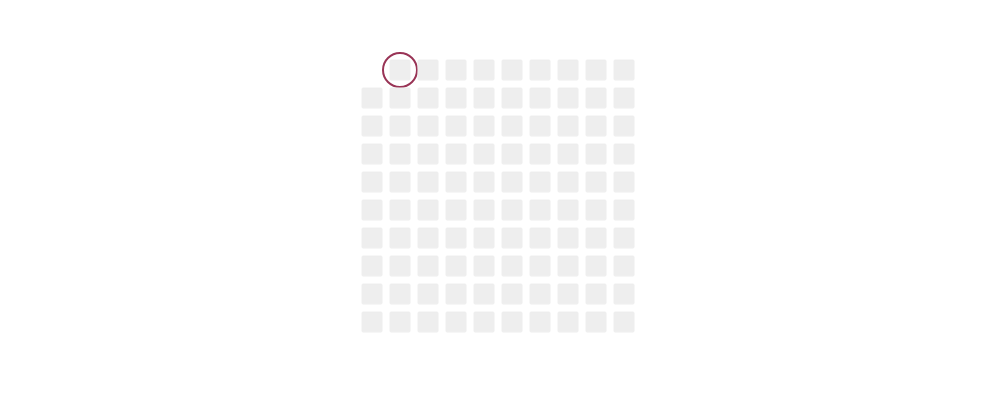
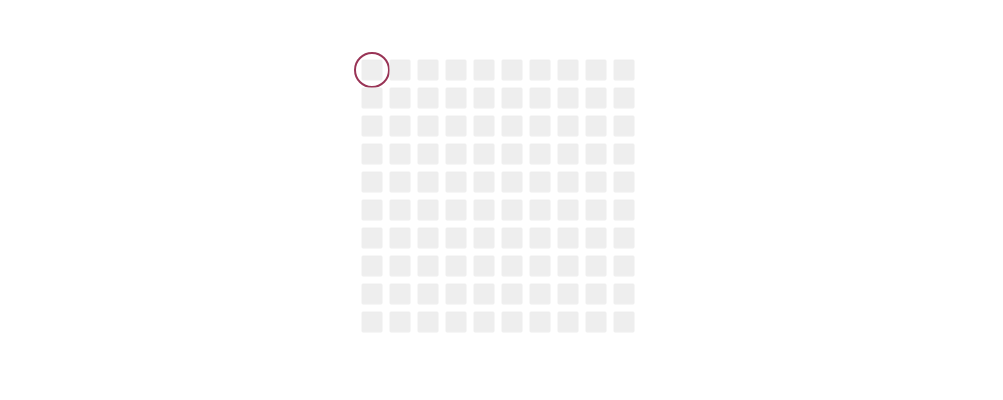
Before and after one commit to JayChetty/double, a React (Create React App) app: page / in a window 1280 px wide. Shown: the top 400 px of the page, without its empty margins (138-1141 px from the left). Built offline with nearby package versions, Linux system fonts and the light colour scheme.

Commit message:
Allow choosing level

```diff
--- a/src/App.js
+++ b/src/App.js
@@ -6,35 +6,54 @@ import Grid from "./components/Grid";
 import Controls from "./components/Controls";
 
 const levels = [
-  { target: 2, allowedMoves: 1 },
-  { target: 3, allowedMoves: 2 },
-  { target: 4, allowedMoves: 3 },
-  { target: 4, allowedMoves: 2 },
-  { target: 8, allowedMoves: 4 },
-  { target: 8, allowedMoves: 3 },
-  { target: 6, allowedMoves: 4 },
-  { target: 6, allowedMoves: 3 },
-  { target: 5, allowedMoves: 3 },
-  { target: 7, allowedMoves: 4 },
-  { target: 9, allowedMoves: 4 },
-  { target: 10, allowedMoves: 5 },
-  { target: 10, allowedMoves: 4 }
+  { target: 1, best: 1 },
+  { target: 2, best: 2 },
+  { target: 3, best: 3 },
+  { target: 4, best: 3 },
+  { target: 5, best: 4 },
+  { target: 6, best: 4 },
+  { target: 7, best: 3 },
+  { target: 8, best: 4 },
+  { target: 9, best: 3 },
+  { target: 10, best: 3 },
+  { target: 11, best: 4 },
+  { target: 12, best: 4 },
+  { target: 13, best: 5 },
+  { target: 14, best: 4 }
 ];
+
+// const levels = [
+//   { target: 2, allowedMoves: 1 },
+//   { target: 3, allowedMoves: 2 },
+//   { target: 4, allowedMoves: 3 },
+//   { target: 4, allowedMoves: 2 },
+//   { target: 8, allowedMoves: 4 },
+//   { target: 8, allowedMoves: 3 },
+//   { target: 6, allowedMoves: 4 },
+//   { target: 6, allowedMoves: 3 },
+//   { target: 5, allowedMoves: 3 },
+//   { target: 7, allowedMoves: 4 },
+//   { target: 9, allowedMoves: 4 },
+//   { target: 10, allowedMoves: 5 },
+//   { target: 10, allowedMoves: 4 }
+// ];
 
 class App extends Component {
   constructor(props) {
     super(props);
     this.state = {
-      number: 1,
+      number: 0,
       moves: 0,
       levelIndex: 0,
       stalled: false,
-      showLevels: false
+      showLevels: false,
+      completedLevels: []
     };
     this.addOne = this.addOne.bind(this);
     this.removeOne = this.removeOne.bind(this);
     this.double = this.double.bind(this);
     this.playNextLevel = this.playNextLevel.bind(this);
+    this.createLevelClickAction = this.createLevelClickAction.bind(this);
   }
 
   level() {
@@ -68,14 +87,24 @@ class App extends Component {
     this.setState({ levelIndex: this.state.levelIndex + 1, showLevels: false });
   }
 
+  createLevelClickAction(index) {
+    return levelIndex =>
+      this.setState({ levelIndex: index, showLevels: false });
+  }
+
   completed() {
     this.setState({ stalled: true }, () => {
       setTimeout(() => {
+        const completedLevels = [
+          ...this.state.completedLevels,
+          this.state.levelIndex
+        ];
         this.setState({
-          number: 1,
+          number: 0,
           moves: 0,
           stalled: false,
-          showLevels: true
+          showLevels: true,
+          completedLevels: completedLevels
         });
       }, 2000);
     });
@@ -85,7 +114,7 @@ class App extends Component {
     this.setState({ stalled: true }, () => {
       setTimeout(() => {
         this.setState({
-          number: 1,
+          number: 0,
           moves: 0,
           stalled: false
         });
@@ -94,11 +123,18 @@ class App extends Component {
   }
 
   render() {
-    const { stalled, moves, number, levelIndex, showLevels } = this.state;
+    const {
+      stalled,
+      moves,
+      number,
+      levelIndex,
+      showLevels,
+      completedLevels
+    } = this.state;
     const { target, allowedMoves } = this.level();
 
     const levelComplete = number === target && !stalled;
-
+    console.log("showlevels", showLevels);
     if (levelComplete) {
       this.completed();
     } else if (moves >= allowedMoves && !stalled) {
@@ -106,13 +142,19 @@ class App extends Component {
     }
     return (
       <div className="App">
-        <Levels
+        {/* <Levels
           levels={levels}
           currentLevelIndex={levelIndex}
           show={showLevels}
           playNextLevel={this.playNextLevel}
+        /> */}
+        <Grid
+          number={number}
+          target={target}
+          showLevels={showLevels}
+          completedLevels={completedLevels}
+          createLevelClickAction={this.createLevelClickAction}
         />
-        <Grid number={number} target={target} />
         <Controls
           stalled={stalled}
           addOne={this.addOne}
--- a/src/components/Grid.js
+++ b/src/components/Grid.js
@@ -6,7 +6,44 @@ const offsetY = 10;
 const sequanceArray = size => {
   return Array.from(Array(size).keys());
 };
-const createSquares = (number, target) => {
+
+const createSquaresOverview = (completedLevels, createLevelClickAction) => {
+  console.log("completedLevels", completedLevels);
+  return sequanceArray(100).map(squareNumber => {
+    let className = "";
+    if (
+      completedLevels.some(
+        completedLevelindex => completedLevelindex === squareNumber
+      )
+    ) {
+      className = className + " completed";
+    }
+    const size = 20;
+    const margin = 8;
+    const rowNumber = Math.floor(squareNumber / 10);
+    const colNumber = Math.floor(squareNumber % 10);
+    const x = size * colNumber + margin * colNumber + offsetX;
+    const y = size * rowNumber + margin * rowNumber + offsetY;
+    const onClick = createLevelClickAction(squareNumber);
+    return (
+      <g key={squareNumber} onClick={onClick}>
+        <rect
+          className={className}
+          x={x}
+          y={y}
+          width={size}
+          height={size}
+          fill="#EEEEEE"
+          stroke="#EEEEEE"
+          rx={1}
+          ry={1}
+        />
+      </g>
+    );
+  });
+};
+
+const createSquaresGame = (number, target) => {
   return sequanceArray(100).map(squareNumber => {
     let className = "";
     if (number > squareNumber) {
@@ -75,8 +112,17 @@ const createSquares = (number, target) => {
   });
 };
 
-export default function Grid({ number, target }) {
-  const rects = createSquares(number, target);
+export default function Grid({
+  number,
+  target,
+  showLevels,
+  completedLevels,
+  createLevelClickAction
+}) {
+  console.log("showlevels 2", showLevels);
+  const rects = showLevels
+    ? createSquaresOverview(completedLevels, createLevelClickAction)
+    : createSquaresGame(number, target);
   return (
     <svg className="grid" width="300" height="300">
       {rects}
```
